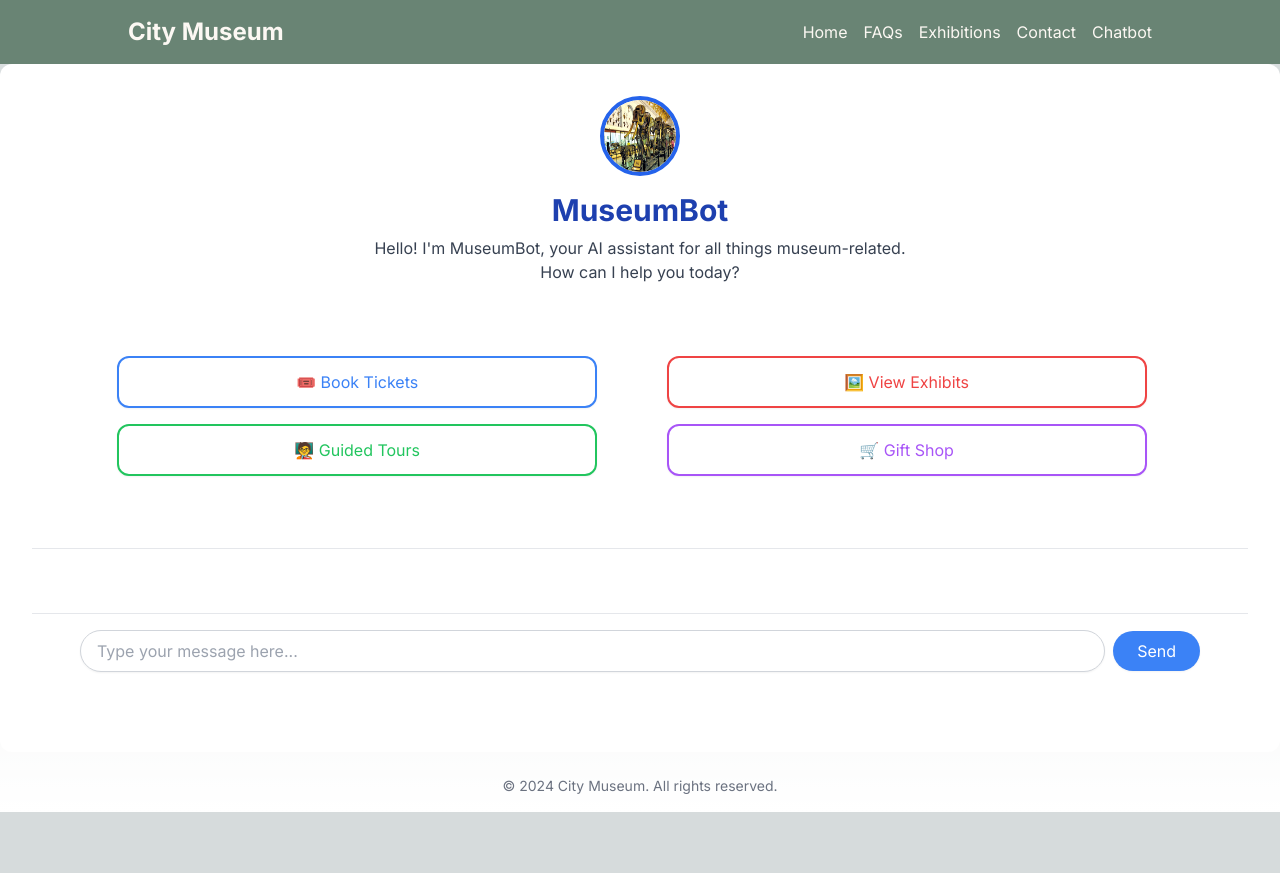
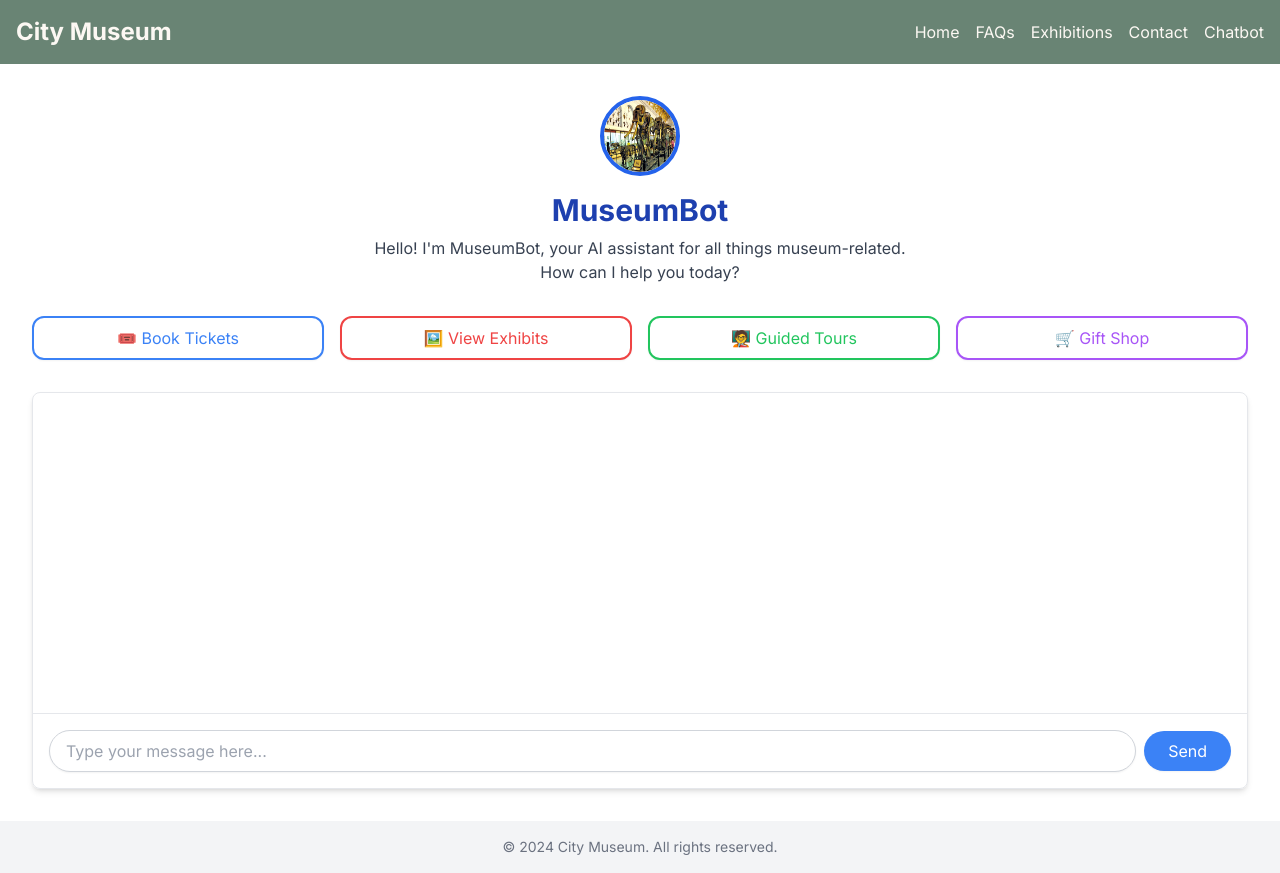
Before and after one commit to deonmenezes/museumChatbot, a Next.js app in the folder museumchat/: page / in a window 1280 px wide. Before the commit the page ends 812 px from the top, so only its background shows below. Built offline with nearby package versions, Linux system fonts and the light colour scheme.

Commit message:
added gemini ai chatbot

```diff
--- a/museumchat/package.json
+++ b/museumchat/package.json
@@ -9,6 +9,7 @@
     "lint": "next lint"
   },
   "dependencies": {
+    "@google/generative-ai": "^0.17.1",
     "lucide-react": "^0.437.0",
     "next": "14.2.7",
     "react": "^18.3.1",
--- a/museumchat/src/app/page.tsx
+++ b/museumchat/src/app/page.tsx
@@ -2,28 +2,56 @@
 
 import React, { useState, useRef, useEffect } from "react"
 import Link from "next/link"
+import { GoogleGenerativeAI } from "@google/generative-ai"
+
+// Initialize the Gemini API
+const genAI = new GoogleGenerativeAI(process.env.NEXT_PUBLIC_GEMINI_API_KEY!);
 
 const Chatbot: React.FC = () => {
   const [message, setMessage] = useState("")
-  const [messages, setMessages] = useState<{ text: string; sender: string }[]>(
-    []
-  )
+  const [messages, setMessages] = useState<{ text: string; sender: string }[]>([])
+  const [isLoading, setIsLoading] = useState(false)
+  const [chatHeight, setChatHeight] = useState("40vh")
   const messagesEndRef = useRef<HTMLDivElement | null>(null)
+  const chatContainerRef = useRef<HTMLDivElement | null>(null)
 
-  const handleSendMessage = () => {
-    if (message.trim() === "") return // Avoid sending empty messages
+  const handleSendMessage = async () => {
+    if (message.trim() === "") return
 
-    // Add the new message to the chat
     setMessages((prevMessages) => [
       ...prevMessages,
       { text: message, sender: "user" },
     ])
-    setMessage("") // Clear the input after sending
+    setMessage("")
+    setIsLoading(true)
+
+    try {
+      const model = genAI.getGenerativeModel({ model: "gemini-pro" });
+      const result = await model.generateContent(message);
+      const response = result.response;
+      const text = response.text();
+
+      setMessages((prevMessages) => [
+        ...prevMessages,
+        { text, sender: "bot" },
+      ])
+    } catch (error) {
+      console.error("Error generating response:", error)
+      setMessages((prevMessages) => [
+        ...prevMessages,
+        { text: "Sorry, I encountered an error. Please try again.", sender: "bot" },
+      ])
+    } finally {
+      setIsLoading(false)
+    }
   }
 
-  // Scroll to the latest message
   useEffect(() => {
     messagesEndRef.current?.scrollIntoView({ behavior: "smooth" })
+
+    // Dynamically adjust chat height
+    const newHeight = Math.min(80, Math.max(40, messages.length * 10)) + "vh"
+    setChatHeight(newHeight)
   }, [messages])
 
   const handleKeyPress = (e: React.KeyboardEvent<HTMLInputElement>) => {
@@ -33,10 +61,10 @@ const Chatbot: React.FC = () => {
   }
 
   return (
-    <>
+    <div className="flex flex-col min-h-screen">
       {/* Navbar */}
       <nav className="bg-[#698474] p-4">
-        <div className="flex justify-between items-center max-w-5xl mx-auto">
+        <div className="flex justify-between items-center max-w-7xl mx-auto">
           <h1 className="text-[#FCF8F3] text-2xl font-bold">City Museum</h1>
           <ul className="flex space-x-4">
             <li>
@@ -81,8 +109,9 @@ const Chatbot: React.FC = () => {
       </nav>
 
       {/* Main Content */}
-      <div className="bg-white rounded-xl p-8 w-full h-full">
-        <div className="text-center">
+      <div className="flex-grow bg-white p-8 overflow-y-auto">
+        <div className="max-w-7xl mx-auto">
+          <div className="text-center mb-8">
             {/* Profile Section */}
             <img
               src="/museum.jpg"
@@ -91,38 +120,41 @@ const Chatbot: React.FC = () => {
             />
             <h1 className="text-3xl font-bold text-blue-800">MuseumBot</h1>
             <p className="text-gray-700 mt-2">
-            Hello! I'm MuseumBot, your AI assistant for all things
-            museum-related.
+              Hello! I'm MuseumBot, your AI assistant for all things museum-related.
             </p>
             <p className="text-gray-700 mb-6">How can I help you today?</p>
           </div>
 
           {/* Service Options */}
-        <div className="grid grid-cols-2 gap-4 mb-6 p-12 service-options">
+          <div className="grid grid-cols-2 sm:grid-cols-4 gap-4 mb-8">
             <Link href="/tickets">
-            <button className="bg-white border-2 border-blue-500 text-blue-500 px-6 py-3 rounded-xl flex items-center justify-center shadow-sm hover:bg-blue-500 hover:text-white transition">
+              <button className="w-full bg-white border-2 border-blue-500 text-blue-500 px-4 py-2 rounded-xl flex items-center justify-center shadow-sm hover:bg-blue-500 hover:text-white transition">
                 🎟️ Book Tickets
               </button>
             </Link>
             <Link href="/">
-            <button className="bg-white border-2 border-red-500 text-red-500 px-6 py-3 rounded-xl flex items-center justify-center shadow-sm hover:bg-red-500 hover:text-white transition">
+              <button className="w-full bg-white border-2 border-red-500 text-red-500 px-4 py-2 rounded-xl flex items-center justify-center shadow-sm hover:bg-red-500 hover:text-white transition">
                 🖼️ View Exhibits
               </button>
             </Link>
             <Link href="/">
-            <button className="bg-white border-2 border-green-500 text-green-500 px-6 py-3 rounded-xl flex items-center justify-center shadow-sm hover:bg-green-500 hover:text-white transition">
+              <button className="w-full bg-white border-2 border-green-500 text-green-500 px-4 py-2 rounded-xl flex items-center justify-center shadow-sm hover:bg-green-500 hover:text-white transition">
                 🧑‍🏫 Guided Tours
               </button>
             </Link>
             <Link href="/">
-          <button className="bg-white border-2 border-purple-500 text-purple-500 px-6 py-3 rounded-xl flex items-center justify-center shadow-sm hover:bg-purple-500 hover:text-white transition">
+              <button className="w-full bg-white border-2 border-purple-500 text-purple-500 px-4 py-2 rounded-xl flex items-center justify-center shadow-sm hover:bg-purple-500 hover:text-white transition">
                 🛒 Gift Shop
               </button>
             </Link>
           </div>
 
           {/* Chat Display Section */}
-        <div className="border-t border-gray-200 pt-4 p-12 max-h-64 overflow-y-auto">
+          <div className="border border-gray-200 rounded-lg shadow-md" ref={chatContainerRef}>
+            <div
+              className="overflow-y-auto p-4 transition-all duration-300 ease-in-out"
+              style={{ height: chatHeight }}
+            >
               {messages.map((msg, index) => (
                 <div
                   key={index}
@@ -141,11 +173,18 @@ const Chatbot: React.FC = () => {
                   </div>
                 </div>
               ))}
+              {isLoading && (
+                <div className="flex justify-start mb-2">
+                  <div className="bg-gray-200 text-gray-800 p-3 rounded-lg rounded-bl-none">
+                    Thinking...
+                  </div>
+                </div>
+              )}
               <div ref={messagesEndRef} />
             </div>
 
             {/* Chatbot Input Section */}
-        <div className="border-t border-gray-200 pt-4 p-12">
+            <div className="border-t border-gray-200 p-4">
               <div className="flex items-center">
                 <input
                   type="text"
@@ -153,25 +192,28 @@ const Chatbot: React.FC = () => {
                   placeholder="Type your message here..."
                   value={message}
                   onChange={(e) => setMessage(e.target.value)}
-              onKeyPress={handleKeyPress} // Added key press event listener
+                  onKeyPress={handleKeyPress}
                 />
                 <button
                   className="ml-2 bg-blue-500 text-white px-6 py-2 rounded-full shadow-sm hover:bg-blue-600 transition"
                   onClick={handleSendMessage}
+                  disabled={isLoading}
                 >
                   Send
                 </button>
               </div>
             </div>
           </div>
+        </div>
+      </div>
 
       {/* Footer */}
-      <footer className="mt-6 mb-4">
+      <footer className="bg-gray-100 py-4">
         <p className="text-center text-gray-500 text-sm">
           © 2024 City Museum. All rights reserved.
         </p>
       </footer>
-    </>
+    </div>
   )
 }
 
```
Also changed, not shown: 2 other files (tests, documents, lock files or other folders). Lines whose indentation alone changed are shown as unchanged.
